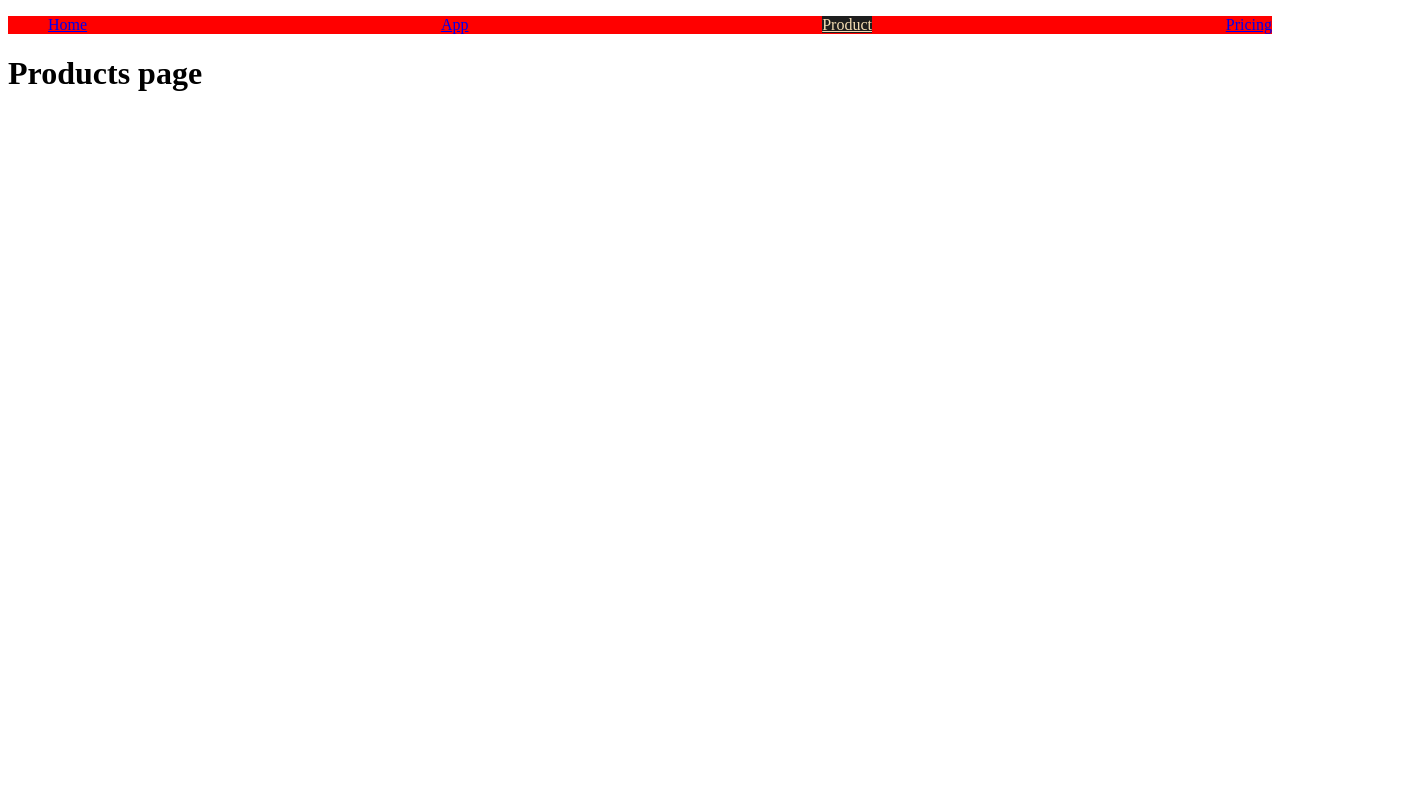
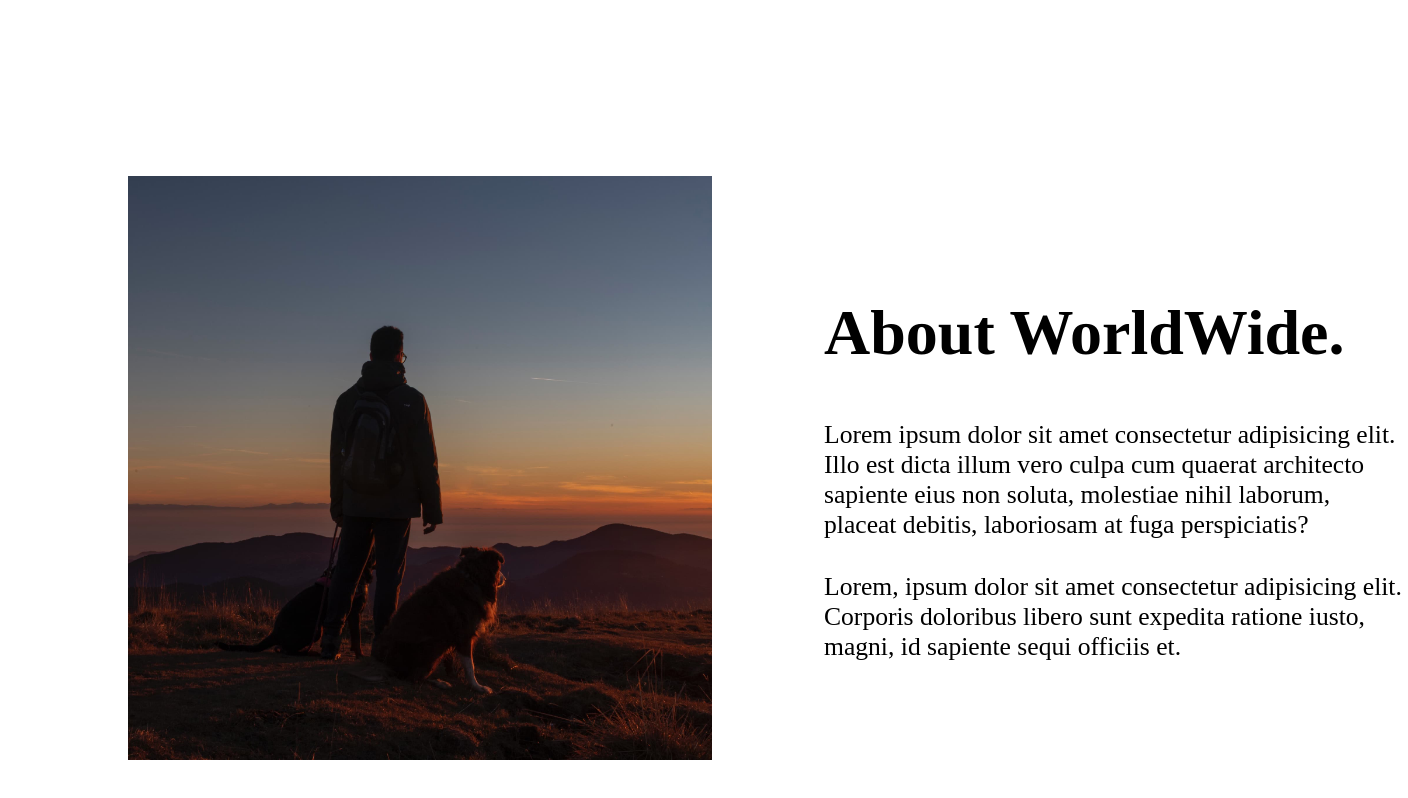
Before and after one commit to kapvm4444/world-wide, a React (Vite) app: page /product in a window 1280 px wide. Shown: the top 798 px of the page, 1408 px wide, since content can reach past the window. Built offline with nearby package versions, Linux system fonts and the light colour scheme.

Commit message:
starter files for the pages and some data

```diff
--- /dev/null
+++ b/src/index.css
@@ -0,0 +1,78 @@
+/* Taken from getting started guide at: https://leafletjs.com/examples/quick-start/ */
+@import "https://unpkg.com/leaflet@1.7.1/dist/leaflet.css";
+@import "https://fonts.googleapis.com/css2?family=Manrope:wght@400;600;700;800&display=swap";
+
+/* These CSS variables are global, so they are available in all CSS modules */
+:root {
+  --color-brand--1: #ffb545;
+  --color-brand--2: #00c46a;
+
+  --color-dark--0: #242a2e;
+  --color-dark--1: #2d3439;
+  --color-dark--2: #42484d;
+  --color-light--1: #aaa;
+  --color-light--2: #ececec;
+  --color-light--3: #d6dee0;
+}
+
+* {
+  margin: 0;
+  padding: 0;
+  box-sizing: inherit;
+}
+
+html {
+  font-size: 62.5%;
+  box-sizing: border-box;
+}
+
+body {
+  font-family: "Manrope", sans-serif;
+  color: var(--color-light--2);
+  font-weight: 400;
+  line-height: 1.6;
+}
+
+label {
+  font-size: 1.6rem;
+  font-weight: 600;
+}
+
+input,
+textarea {
+  width: 100%;
+  padding: 0.8rem 1.2rem;
+  font-family: inherit;
+  font-size: 1.6rem;
+  border: none;
+  border-radius: 5px;
+  background-color: var(--color-light--3);
+  transition: all 0.2s;
+}
+
+input:focus {
+  outline: none;
+  background-color: #fff;
+}
+
+.cta:link,
+.cta:visited {
+  display: inline-block;
+  background-color: var(--color-brand--2);
+  color: var(--color-dark--1);
+  text-transform: uppercase;
+  text-decoration: none;
+  font-size: 1.6rem;
+  font-weight: 600;
+  padding: 1rem 3rem;
+  border-radius: 5px;
+}
+
+/*
+"importCSSModule": {
+    "prefix": "csm",
+    "scope": "javascript,typescript,javascriptreact",
+    "body": ["import styles from './${TM_FILENAME_BASE}.module.css'"],
+    "description": "Import CSS Module as `styles`"
+  },
+*/
--- a/src/pages/Homepage.jsx
+++ b/src/pages/Homepage.jsx
@@ -1,11 +1,20 @@
-import React from "react";
-import PageNav from "../components/PageNav.jsx";
+import styles from "./Homepage.module.css";
 
 export default function Homepage() {
   return (
-    <>
-      <PageNav />
-      <h1>World Wise</h1>
-    </>
+    <main className={styles.homepage}>
+      <section>
+        <h1>
+          You travel the world.
+          <br />
+          WorldWise keeps track of your adventures.
+        </h1>
+        <h2>
+          A world map that tracks your footsteps into every city you can think
+          of. Never forget your wonderful experiences, and show your friends how
+          you have wandered the world.
+        </h2>
+      </section>
+    </main>
   );
 }
--- /dev/null
+++ b/src/pages/Homepage.module.css
@@ -0,0 +1,34 @@
+.homepage {
+  height: calc(100vh - 5rem);
+  margin: 2.5rem;
+  background-image: linear-gradient(
+      rgba(36, 42, 46, 0.8),
+      rgba(36, 42, 46, 0.8)
+    ),
+    url("../bg.jpg");
+  background-size: cover;
+  background-position: center;
+  padding: 2.5rem 5rem;
+}
+
+.homepage section {
+  display: flex;
+  flex-direction: column;
+  height: 85%;
+  align-items: center;
+  justify-content: center;
+  gap: 2.5rem;
+  text-align: center;
+}
+
+.homepage h1 {
+  font-size: 4.5rem;
+  line-height: 1.3;
+}
+
+.homepage h2 {
+  width: 90%;
+  font-size: 1.9rem;
+  color: var(--color-light--1);
+  margin-bottom: 2.5rem;
+}
--- a/src/pages/PageNotFound.jsx
+++ b/src/pages/PageNotFound.jsx
@@ -1,11 +1,7 @@
-import React from "react";
-import PageNav from "../components/PageNav.jsx";
-
 export default function PageNotFound() {
   return (
-    <>
-      <PageNav />
-      <h1>Page Not Found 404 :/</h1>
-    </>
+    <div>
+      <h1>Page not found 😢</h1>
+    </div>
   );
 }
--- a/src/pages/Pricing.jsx
+++ b/src/pages/Pricing.jsx
@@ -1,11 +1,24 @@
-import React from "react";
-import PageNav from "../components/PageNav.jsx";
+// Uses the same styles as Product
+import styles from "./Product.module.css";
 
-export default function Pricing() {
+export default function Product() {
   return (
-    <>
-      <PageNav />
-      <h1>Pricing page</h1>
-    </>
+    <main className={styles.product}>
+      <section>
+        <div>
+          <h2>
+            Simple pricing.
+            <br />
+            Just $9/month.
+          </h2>
+          <p>
+            Lorem ipsum dolor, sit amet consectetur adipisicing elit. Vitae vel
+            labore mollitia iusto. Recusandae quos provident, laboriosam fugit
+            voluptatem iste.
+          </p>
+        </div>
+        <img src="img-2.jpg" alt="overview of a large city with skyscrapers" />
+      </section>
+    </main>
   );
 }
--- a/src/pages/Product.jsx
+++ b/src/pages/Product.jsx
@@ -1,11 +1,28 @@
-import React from "react";
-import PageNav from "../components/PageNav.jsx";
+import styles from "./Product.module.css";
 
 export default function Product() {
   return (
-    <>
-      <PageNav />
-      <h1>Products page</h1>
-    </>
+    <main className={styles.product}>
+      <section>
+        <img
+          src="img-1.jpg"
+          alt="person with dog overlooking mountain with sunset"
+        />
+        <div>
+          <h2>About WorldWide.</h2>
+          <p>
+            Lorem ipsum dolor sit amet consectetur adipisicing elit. Illo est
+            dicta illum vero culpa cum quaerat architecto sapiente eius non
+            soluta, molestiae nihil laborum, placeat debitis, laboriosam at fuga
+            perspiciatis?
+          </p>
+          <p>
+            Lorem, ipsum dolor sit amet consectetur adipisicing elit. Corporis
+            doloribus libero sunt expedita ratione iusto, magni, id sapiente
+            sequi officiis et.
+          </p>
+        </div>
+      </section>
+    </main>
   );
 }
--- /dev/null
+++ b/src/pages/Product.module.css
@@ -0,0 +1,34 @@
+.product {
+  margin: 2.5rem;
+  padding: 2.5rem 5rem;
+  background-color: var(--color-dark--1);
+  min-height: calc(100vh - 5rem);
+}
+
+.product section {
+  width: clamp(80rem, 80%, 90rem);
+  margin: 6rem auto;
+  display: grid;
+  grid-template-columns: 1fr 1fr;
+  gap: 7rem;
+  align-items: center;
+}
+
+.product img {
+  width: 100%;
+}
+
+.product h2 {
+  font-size: 4rem;
+  line-height: 1.2;
+  margin-bottom: 3rem;
+}
+
+.product p {
+  font-size: 1.6rem;
+  margin-bottom: 2rem;
+}
+
+.product section a {
+  margin-top: 2rem;
+}
```
Also changed, not shown: data/cities.json (added, +40 -0 lines), src/pages/AppLayout.module.css (added, +7 -0 lines), src/pages/Login.jsx (added, +37 -0 lines), src/pages/Login.module.css (added, +26 -0 lines).
